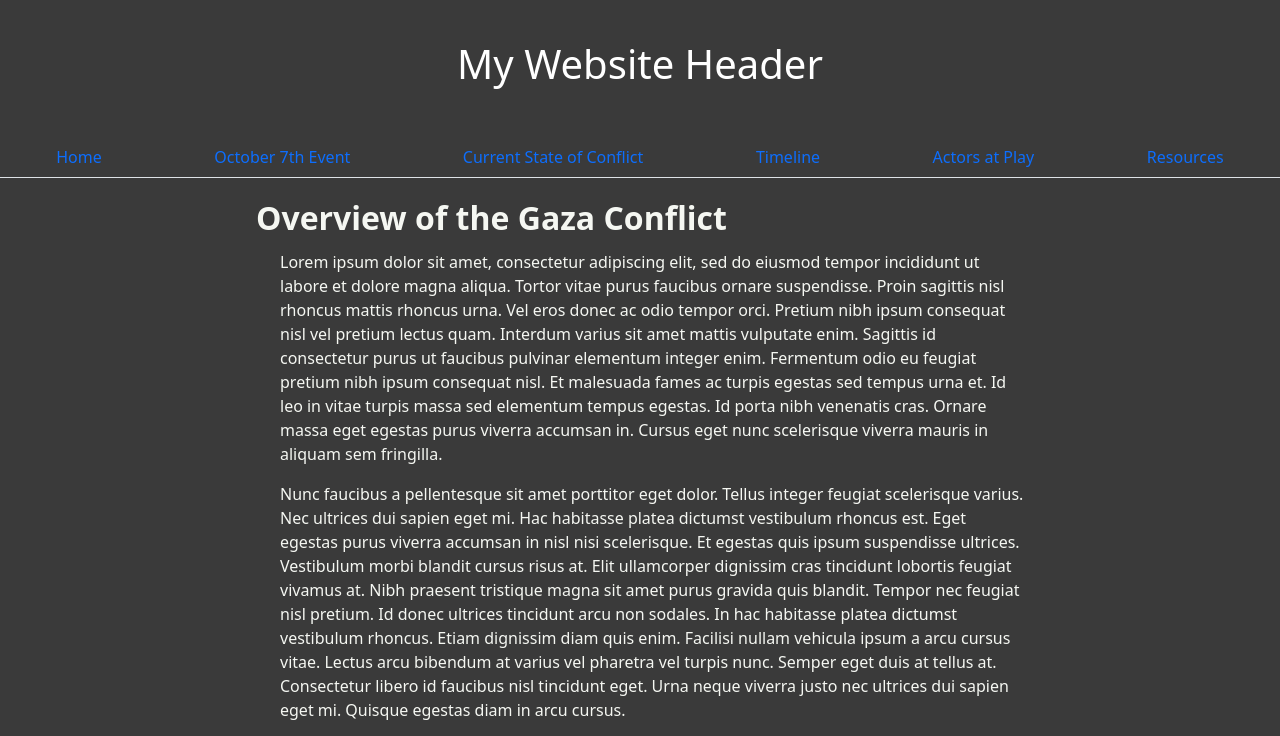
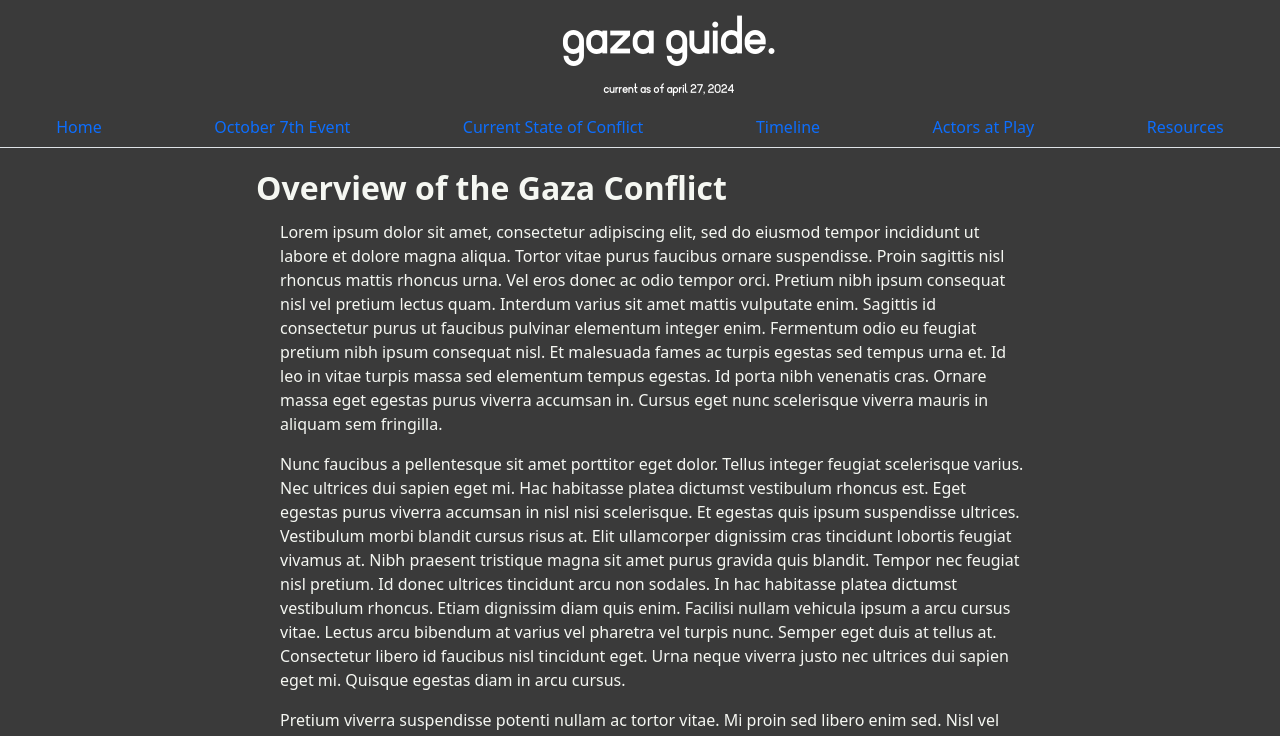
Before and after one commit to BJennin4/HIC_Project2, a React (Create React App) app in the folder gaza/: page / in a window 1280 px wide. Shown: the top 736 px of the page. Built offline with nearby package versions, Linux system fonts and the light colour scheme.

Commit message:
Header Update

```diff
--- a/gaza/src/App.css
+++ b/gaza/src/App.css
@@ -1,14 +1,50 @@
-.header{
-    padding: 40px;
-    text-align: center;
-    background: #3a3a3a;
-    color: white;
-    font-size: 30px;
-}
-
 body {
     background-color: #3a3a3a !important;
     color: #f5f7f2 !important;
+}
+
+@font-face {
+    font-family: 'Nifty-A';
+    src: url(./fonts/Nifty-Ascent.otf);
+}
+@font-face {
+    font-family: 'Nifty-D';
+    src: url(./fonts/Nifty-Descent.otf);
+}
+@font-face {
+    font-family: 'Nifty-R';
+    src: url(./fonts/Nifty-Regular.otf);
+}
+@font-face {
+    font-family: 'Nifty-XH';
+    src: url(./fonts/Nifty-XHeight.otf);
+}
+
+.header {
+    padding-left: -50%;
+    background: #3a3a3a;
+    color: white;
+}
+
+.header-content {
+    padding-left: 4.5%;
+    display: flex;
+    align-items: center;
+    flex-direction: column; /* Arrange children in a column */
+}
+
+h1 {
+    text-align: center;
+    color: white;
+    font-family: 'Nifty-A';
+    font-size: 60px !important;
+}
+
+h6 {
+    text-align: center; /* Align h6 text in the center */
+    color: white;
+    font-family: 'Nifty-A';
+    font-size: 15px !important;
 }
 
 .main-container {
--- a/gaza/src/pages/Layout.js
+++ b/gaza/src/pages/Layout.js
@@ -9,7 +9,12 @@ function Layout({ children }) {
     return (
         <>
             <header className="header">
-                <h1>My Website Header</h1>
+                <div className="header-content">
+                    <div>
+                        <h1>gaza guide.</h1>
+                        <h6>current as of april 27, 2024</h6>
+                    </div>
+                </div>
             </header>
             <Nav fill variant="tabs" defaultActiveKey="/">
                 <Nav.Item>
```
